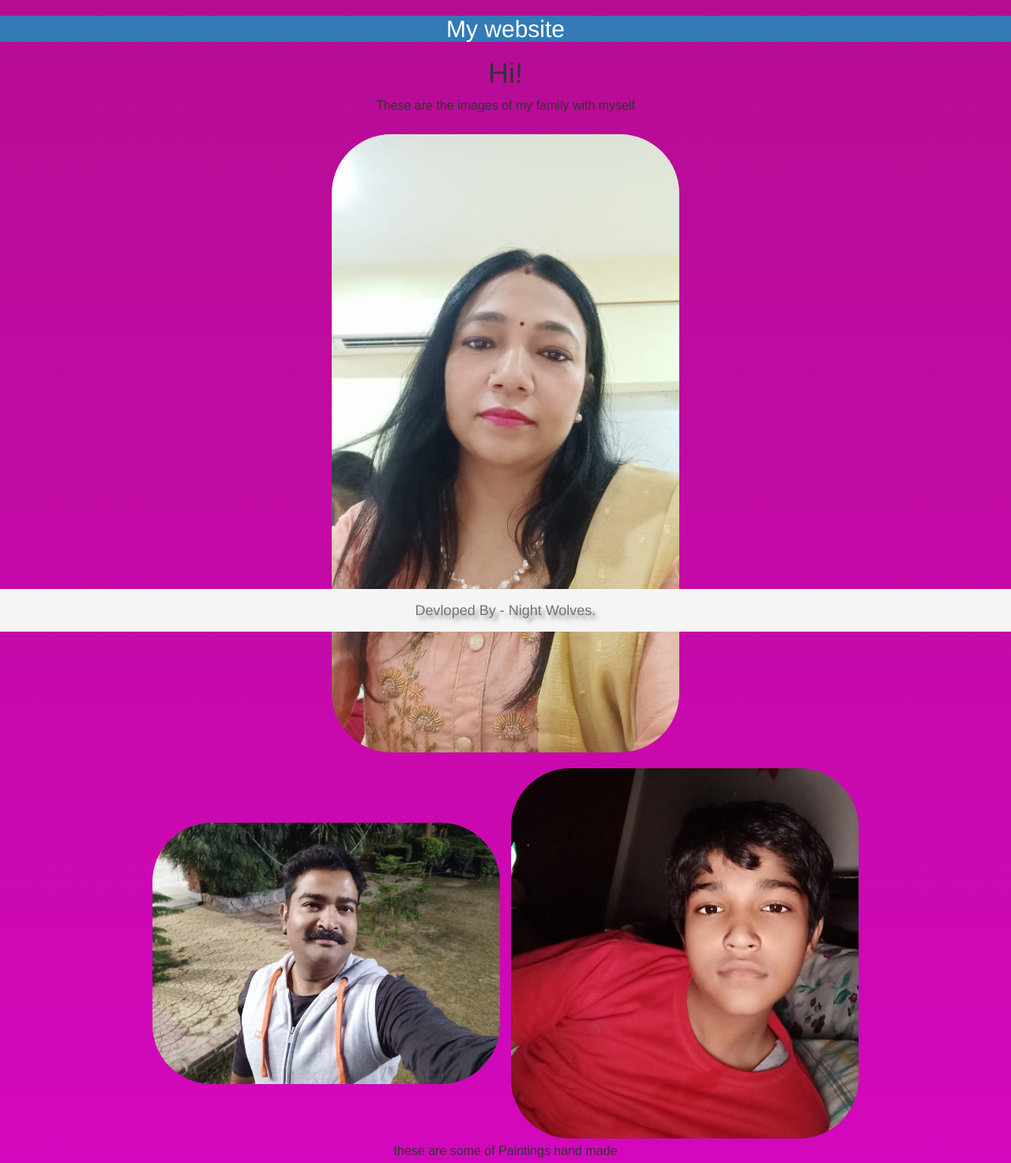
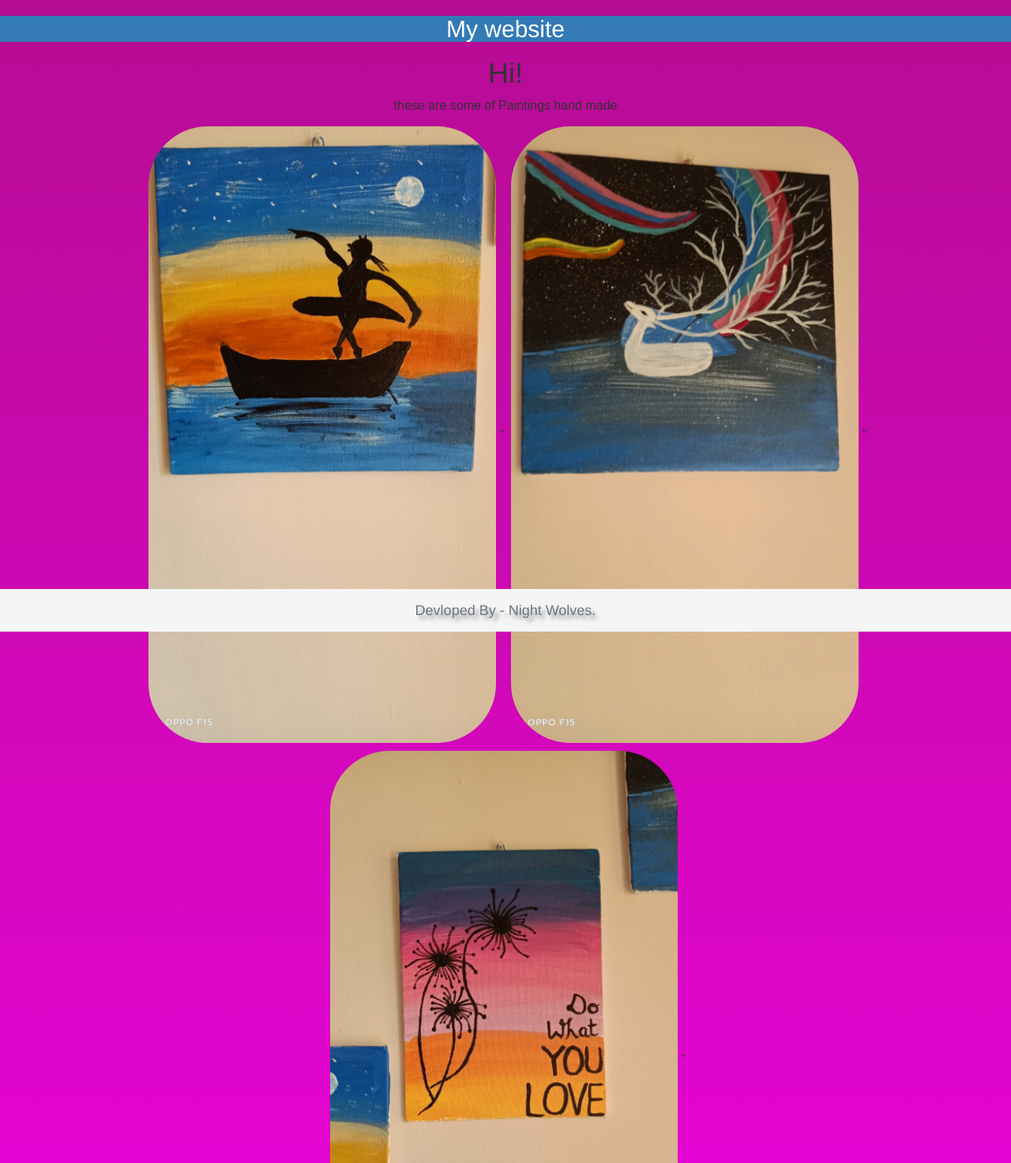
Before and after one commit to AranyakGamer/Seema-singh-s-website, a plain HTML site: page index.html in a window 1280 px wide. Shown: the top 1473 px of the page at 79% size. Drawn offline with nearby package versions, Linux system fonts and the light colour scheme.

Commit message:
Update index.html

```diff
--- a/index.html
+++ b/index.html
@@ -61,12 +61,6 @@
         <h2 class="btn-primary"> My website </h2>
         <h1 id = "mom">Hi! </h1>
         <script src="main.js"></script>
-        <div>
-        <p id = "c">  These are the images of my family with myself </p>
-        <h3><img id = "m" src ="WhatsApp Image 2021-10-28 at 15.44.39.jpeg"> </h3>
-        <span><img id = "f"src = "WhatsApp Image 2021-10-28 at 15.47.18.jpeg"></span>
-        <span><img id = "p" src = "WhatsApp Image 2021-10-28 at 15.51.00.jpeg"></span>
-        </div>
          <div>
              <P id = "c"> these are some of Paintings hand made</P>
              <span><img id = "m" src ="img (1).jpeg" >"</span>
@@ -78,7 +72,7 @@
             <a href="mailto:cuteseemasingh1977@gmail.com" id="MTQ0ODc0OQ" class="link-button link-button-dark w-inline-block">
             <div class="link-icon-float" style="box-shadow:0 8px 14px -4px rgba(196,48,43,0.65)">
             <div class="link-button-beacon" style="background-color:rgba(196,48,43,0.85)"></div>
-            <img src="https://cdx.solo.to/images/link/youtube.svg" class="link-icon-float-image">
+            <img src="https://ssl.gstatic.com/ui/v1/icons/mail/rfr/logo_gmail_lockup_default_1x_r2.png" class="link-icon-float-image">
             </div>
             <div class="link-block-text-wrapper">
             <div class="link-name">Email</div>
```
